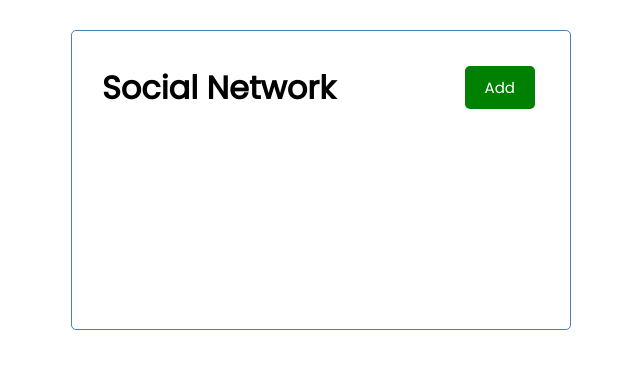
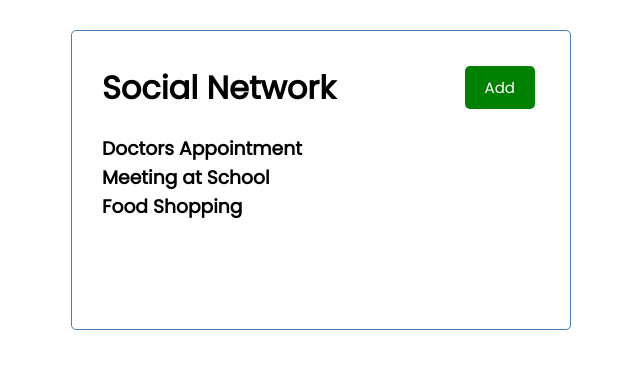
Before and after one commit to flameryx/react-task-tracker, a React (Create React App) app: page / in a window 1280 px wide. Shown: the top 368 px of the page, without its empty margins (319-959 px from the left). Built offline with nearby package versions, Linux system fonts and the light colour scheme.

Commit message:
Added initial example tasks. Practicing with state of components and global states

```diff
--- a/src/App.js
+++ b/src/App.js
@@ -1,9 +1,33 @@
 import Header from './components/Header'
+import Tasks from './components/Tasks'
+import { useState } from 'react'
 
 function App() {
+  const [tasks, setTasks] = useState([
+    {
+      id: 1,
+      text: 'Doctors Appointment',
+      day: 'Feb 5th at 2:30pm',
+      reminder: true,
+    },
+    {
+      id: 2,
+      text: 'Meeting at School',
+      day: 'Feb 6th at 1:30pm',
+      reminder: true,
+    },
+    {
+      id: 3,
+      text: 'Food Shopping',
+      day: 'Feb 5th at 2:30pm',
+      reminder: false,
+    }
+  ])
+
   return (
     <div className="container">
         <Header title='Social Network'/>
+        <Tasks tasks={tasks}/>
     </div>
   );
 }
--- a/src/components/Tasks.js
+++ b/src/components/Tasks.js
@@ -1,8 +1,11 @@
-const Tasks = () => {
+const Tasks = ({ tasks }) => {
+
   return (
-    <div>
-
-    </div>
+    <>
+  		{tasks.map((task) => (
+        <h3 key={task.id}>{task.text}</h3>
+      ))}
+    </>
   )
 }
 
```
